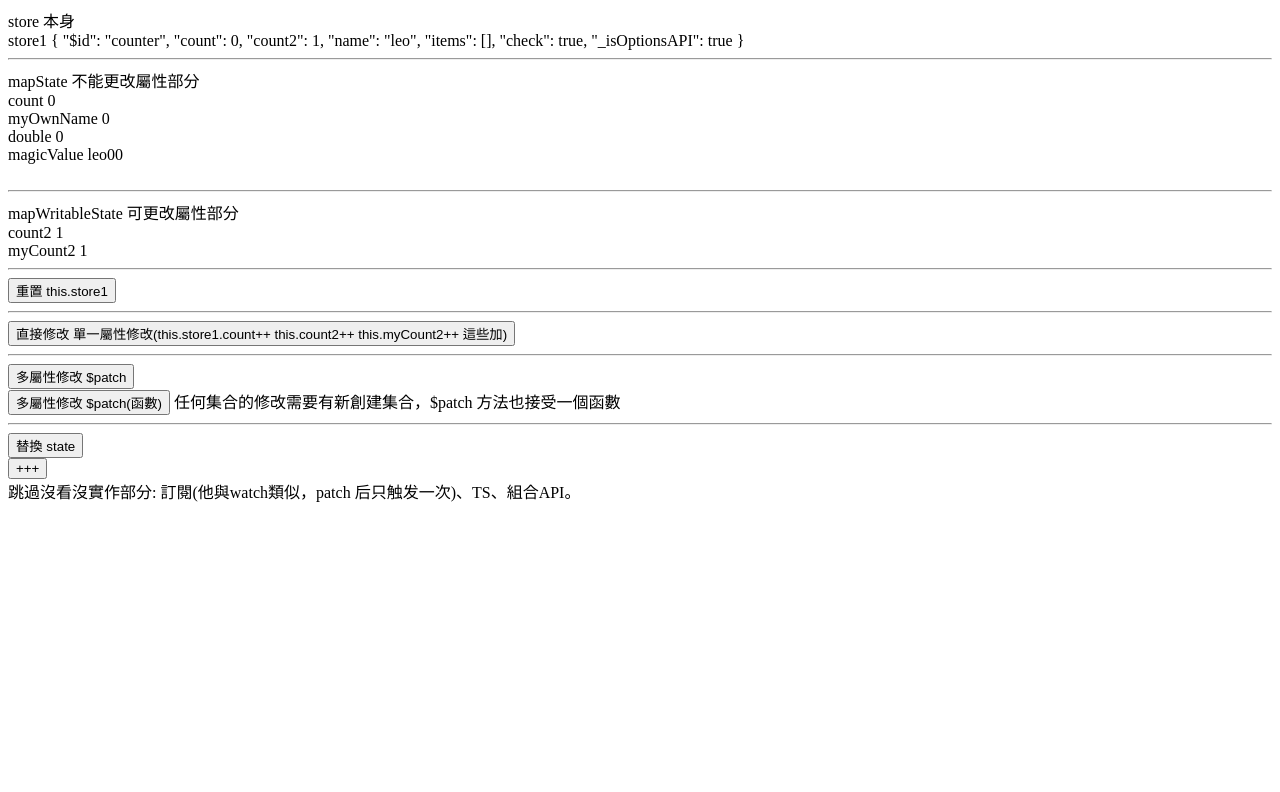
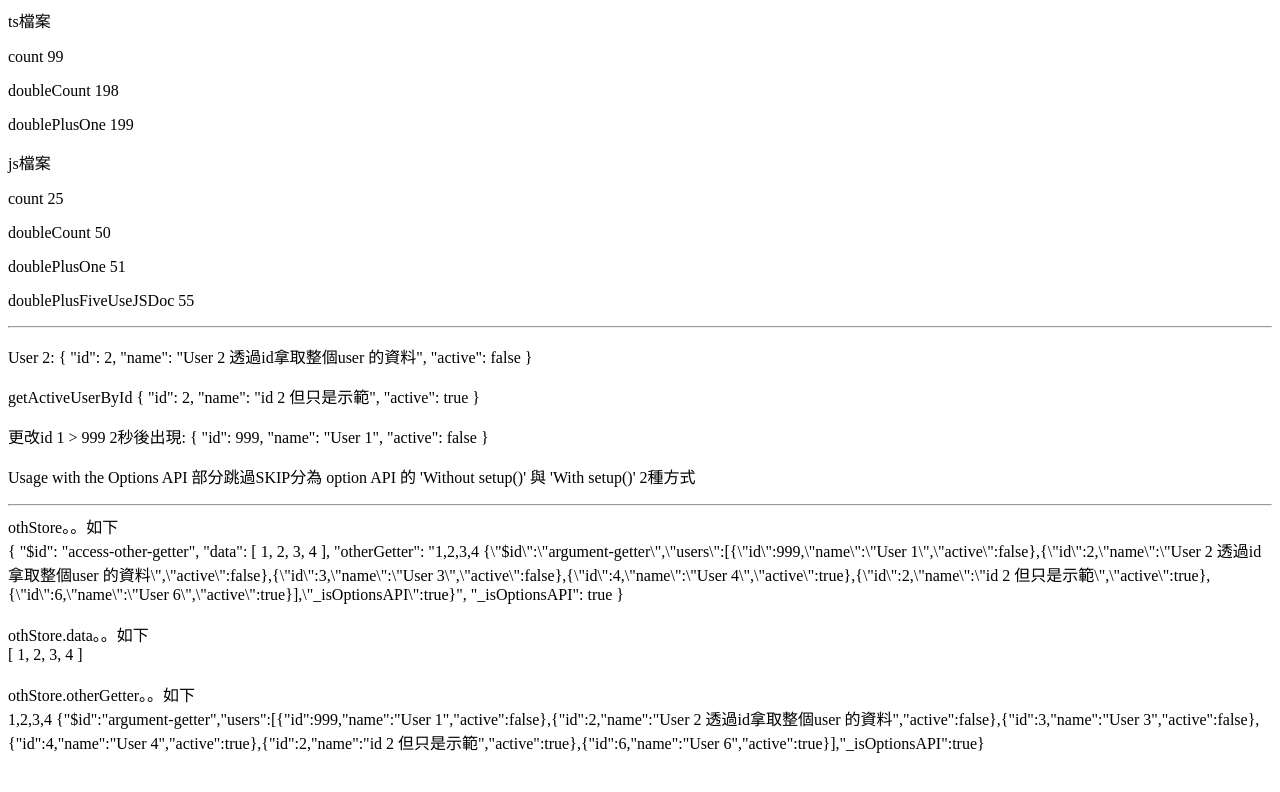
Before and after one commit to leo41271/Vue3-Official-Doc-Learn, a Vue app in the folder Pinia-Official-Doc-Learn/: page / in a window 1280 px wide. Shown: the top 792 px of the page. Built offline with nearby package versions, Linux system fonts and the light colour scheme.

Commit message:
Pinia Core Concepts : Getters : basic 、 argumentGetter 、 useOtherStoregetter 。

```diff
--- a/Pinia-Official-Doc-Learn/src/App.vue
+++ b/Pinia-Official-Doc-Learn/src/App.vue
@@ -2,9 +2,11 @@
 import BasicExample from '@/components/BasicExample.vue';
 import DefiningAStore from '@/components/DefiningAStore.vue';
 import StateOp from '@/components/stateOp.vue';
+import Getters from './components/getters/Getters.vue';
 </script>
 <template>
   <!-- <BasicExample /> -->
   <!-- <DefiningAStore /> -->
-  <StateOp />
+  <!-- <StateOp /> -->
+  <Getters />
 </template>
--- /dev/null
+++ b/Pinia-Official-Doc-Learn/src/components/getters/Getters.vue
@@ -0,0 +1,12 @@
+<script setup>
+import gettersBasic from "./gettersBasic.vue";
+import argumentGetter from "./argumentGetter.vue";
+import useOtherGetter from "./useOtherGetter.vue";
+</script>
+<template>
+    <gettersBasic></gettersBasic>
+    <hr />
+    <argumentGetter></argumentGetter>
+    <hr />
+    <useOtherGetter></useOtherGetter>
+</template>
--- /dev/null
+++ b/Pinia-Official-Doc-Learn/src/components/getters/argumentGetter.vue
@@ -0,0 +1,15 @@
+<script setup>// argumentGetter.vue
+import { storeToRefs } from 'pinia'
+import { useArgumentGetterStore } from '@/stores/getters/argumentGetter.js'
+const store = useArgumentGetterStore()
+const { getUserById, getActiveUserById } = storeToRefs(store)
+setTimeout(() => { store.users[0].id = 999; console.log(store.users[0].id); }, 2000);
+// 注意，你需要使用 `getUserById.value` 來訪問函數在 <script setup> 內部
+</script>
+<template>
+    <p>User 2: {{ getUserById(2) }}</p>
+    <!-- 這樣使用時 他就變成只是你呼叫的函式 並且沒cached快取(缓存)-->
+    <p>getActiveUserById {{ getActiveUserById(2) }}</p>
+    <p>更改id 1 > 999 2秒後出現: {{ getUserById(999) }}</p>
+    <p>Usage with the Options API 部分跳過SKIP分為  option API 的 'Without setup()' 與 'With setup()' 2種方式 </p>
+</template>
--- /dev/null
+++ b/Pinia-Official-Doc-Learn/src/components/getters/gettersBasic.vue
@@ -0,0 +1,17 @@
+<script setup>// gettersBasic.vue
+import { useCounterTSStore } from '@/stores/getters/counterTS'
+import { useCounterInJSStore } from '@/stores/getters/counterInJS.js'
+const store = useCounterInJSStore()
+const storeTS = useCounterTSStore()
+</script>
+<template>
+    ts檔案
+    <p>count {{ storeTS.count }}</p>
+    <p>doubleCount {{ storeTS.doubleCount }}</p>
+    <p>doublePlusOne {{ storeTS.doublePlusOne }}</p>
+    js檔案
+    <p>count {{ store.count }}</p>
+    <p>doubleCount {{ store.doubleCount }}</p>
+    <p>doublePlusOne {{ store.doublePlusOne }}</p>
+    <p>doublePlusFiveUseJSDoc {{ store.doublePlusFiveUseJSDoc }}</p>
+</template>
--- /dev/null
+++ b/Pinia-Official-Doc-Learn/src/components/getters/useOtherGetter.vue
@@ -0,0 +1,9 @@
+<script setup>// useOtherGetter.vue
+import { useAccessOtherGetterStore } from '@/stores/getters/useOtherGetter'
+const othStore = useAccessOtherGetterStore();
+</script>
+<template>
+    othStore。。如下<br>{{ othStore }} <br><br>
+    othStore.data。。如下<br>{{ othStore.data }}<br><br>
+    othStore.otherGetter。。如下<br>{{ othStore.otherGetter }}<br><br>
+</template>
--- /dev/null
+++ b/Pinia-Official-Doc-Learn/src/stores/getters/argumentGetter.js
@@ -0,0 +1,26 @@
+// argumentGetter.js
+import { defineStore } from "pinia";
+export const useArgumentGetterStore = defineStore("argument-getter", {
+  state: () => ({
+    users: [
+      { id: 1, name: "User 1", active: false },
+      { id: 2, name: "User 2 透過id拿取整個user 的資料", active: false },
+      { id: 3, name: "User 3", active: false },
+      { id: 4, name: "User 4", active: true },
+      { id: 2, name: "id 2 但只是示範", active: true },
+      { id: 6, name: "User 6", active: true },
+    ],
+  }),
+  getters: {
+    // 本質上不能 但透過return 一個函式達到 接收引數
+    getUserById: (state) => {
+      return (userIdPara) => state.users.find((user) => user.id === userIdPara);
+    },
+    getActiveUserById(state) {
+      const activeUsers = state.users.filter((user) => user.active );
+      console.log(state.users)
+      // 但透過getter中 緩存一些結果 雖 少見 但性能較好(以證明)
+      return (userId) => activeUsers.find((user) => user.id === userId);
+    },
+  },
+});
--- /dev/null
+++ b/Pinia-Official-Doc-Learn/src/stores/getters/counterInJS.js
@@ -0,0 +1,24 @@
+import { defineStore } from "pinia"; // counter.js
+export const useCounterInJSStore = defineStore("counter-in-js", {
+  state: () => ({
+    count: 25,
+  }),
+  getters: {
+    // automatically infers the return type as a number
+    doubleCount(state) {
+      return state.count * 2;
+    },
+
+    doublePlusOne() {
+      // autocompletion and typings for the whole store ✨
+      return this.doubleCount + 1;
+    },
+    /**
+     * https://jsdoc.app/tags-returns
+     * @returns {number}
+     */
+    doublePlusFiveUseJSDoc() {
+      return this.doubleCount + 5;
+    },
+  },
+});
--- /dev/null
+++ b/Pinia-Official-Doc-Learn/src/stores/getters/counterTS.ts
@@ -0,0 +1,17 @@
+import { defineStore } from "pinia"; // counter.ts
+export const useCounterTSStore = defineStore("counter-t-s", {
+  state: () => ({
+    count: 99,
+  }),
+  getters: {
+    // 自动推断出返回类型是一个 number
+    doubleCount(state) {
+      return state.count * 2;
+    },
+    // 返回类型**必须**明确设置
+    doublePlusOne(): number {
+      // 整个 store 的 自动补全和类型标注 ✨
+      return this.doubleCount + 1;
+    },
+  },
+});
--- /dev/null
+++ b/Pinia-Official-Doc-Learn/src/stores/getters/useOtherGetter.js
@@ -0,0 +1,14 @@
+// useOtherGetter.js
+import { defineStore } from "pinia";
+import { useArgumentGetterStore } from "@/stores/getters/argumentGetter"; //已在前面了
+export const useAccessOtherGetterStore = defineStore("access-other-getter", {
+  state: () => ({
+    data: [1, 2, 3, 4],
+  }),
+  getters: {
+    otherGetter(state) {
+      const otherStore = useArgumentGetterStore();
+      return state.data + " " + JSON.stringify(otherStore);
+    },
+  },
+});
```
